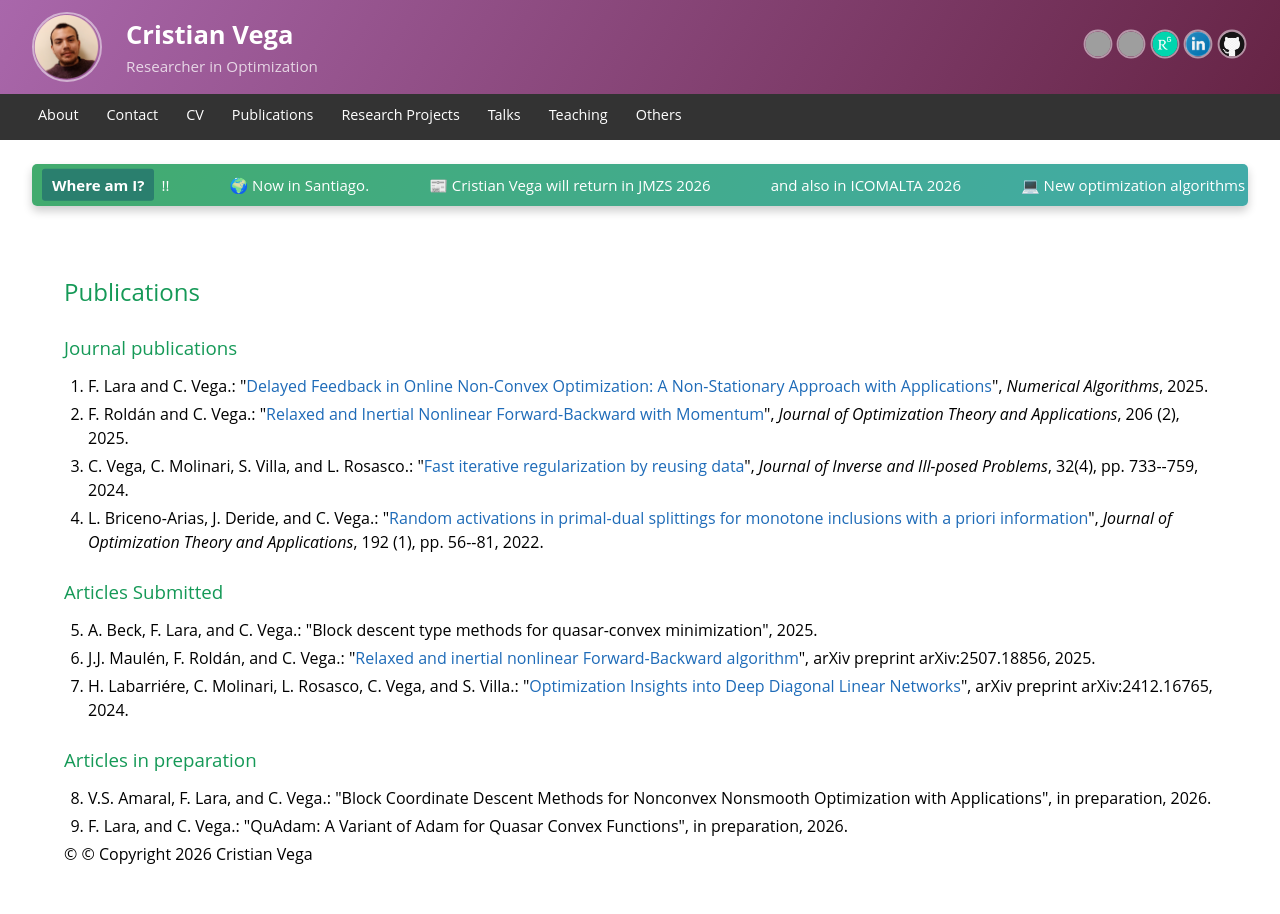
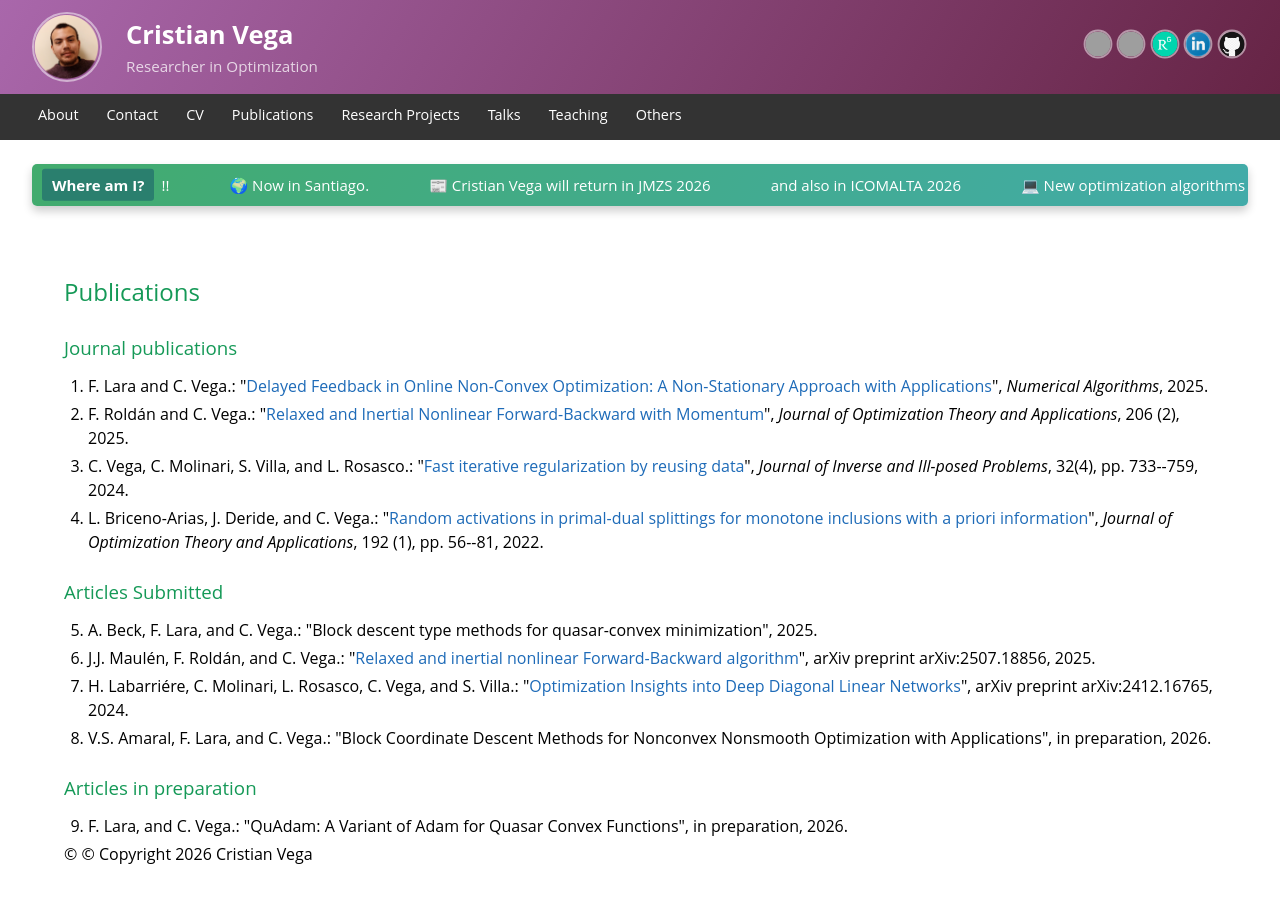
Before and after one commit to cristianvega1995/cristianvega1995.github.io, a Jekyll site: the page Publications.html, which Jekyll copies as it is, in a window 1280 px wide. Built offline with Jekyll 4.4.1, drawn with Linux system fonts in a browser that asks for light colours; grey boxes are pictures that could not be loaded.

Commit message:
Update publication list and adjust numbering

```diff
--- a/Publications.html
+++ b/Publications.html
@@ -309,11 +309,11 @@
         <li>A. Beck, F. Lara, and C. Vega.: "Block descent type methods for quasar-convex minimization", 2025.</li>
         <li>J.J. Maulén, F. Roldán, and C. Vega.: "<a href="https://arxiv.org/pdf/2507.18856">Relaxed and inertial nonlinear Forward-Backward algorithm</a>", arXiv preprint arXiv:2507.18856, 2025.</li>
         <li>H. Labarriére, C. Molinari, L. Rosasco, C. Vega, and S. Villa.: "<a href="https://arxiv.org/pdf/2412.16765">Optimization Insights into Deep Diagonal Linear Networks</a>", arXiv preprint arXiv:2412.16765, 2024.</li>
+        <li>V.S. Amaral, F. Lara, and C. Vega.: "Block Coordinate Descent Methods for Nonconvex Nonsmooth Optimization with Applications", in preparation, 2026.</li>
     </ol>
 
     <h3>Articles in preparation</h3>
-    <ol start="8">
-        <li>V.S. Amaral, F. Lara, and C. Vega.: "Block Coordinate Descent Methods for Nonconvex Nonsmooth Optimization with Applications", in preparation, 2026.</li>
+    <ol start="9">
         <li>F. Lara, and C. Vega.: "QuAdam: A Variant of Adam for Quasar Convex Functions", in preparation, 2026.</li>
     </ol>
 </section>
```
